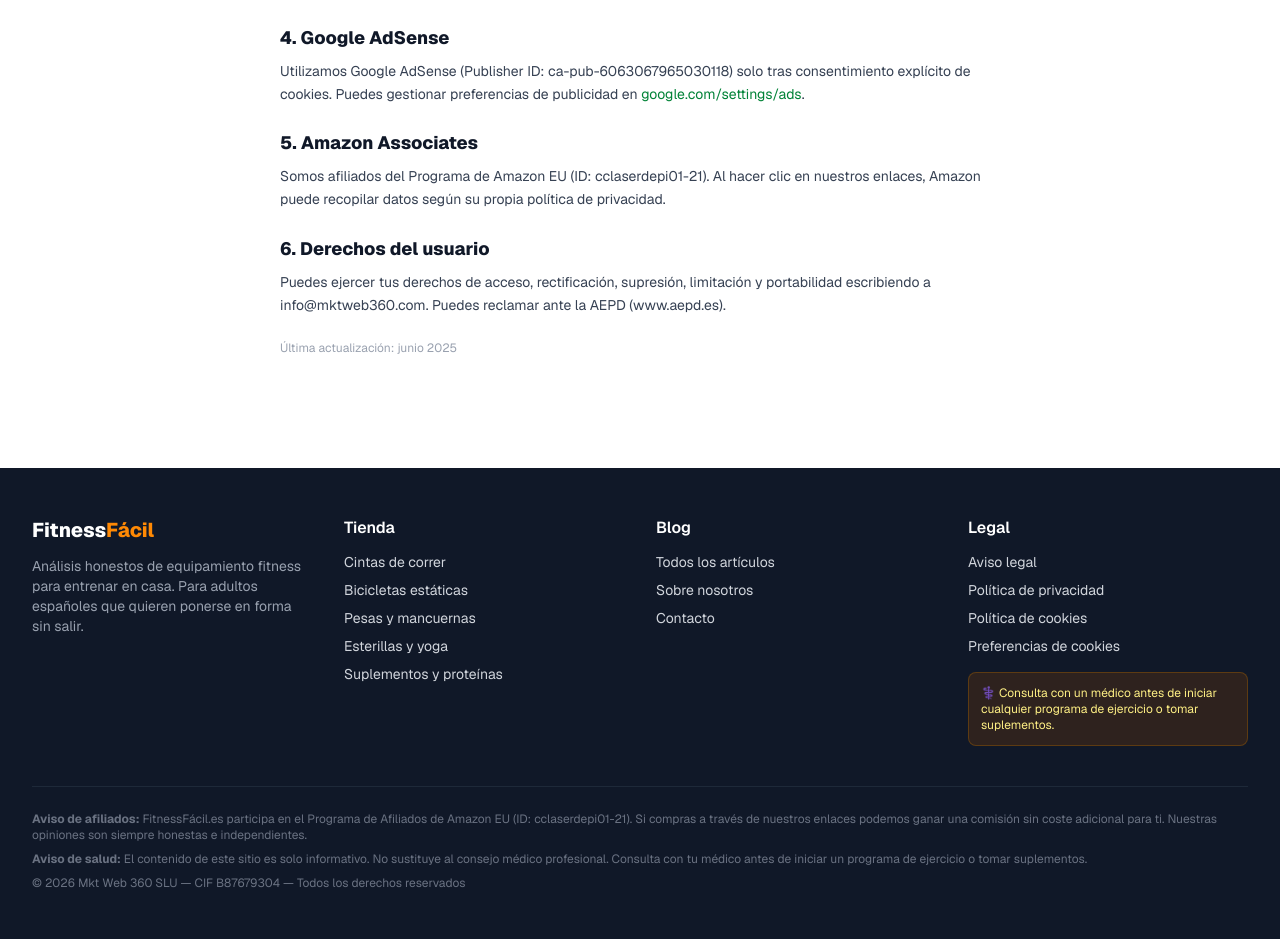
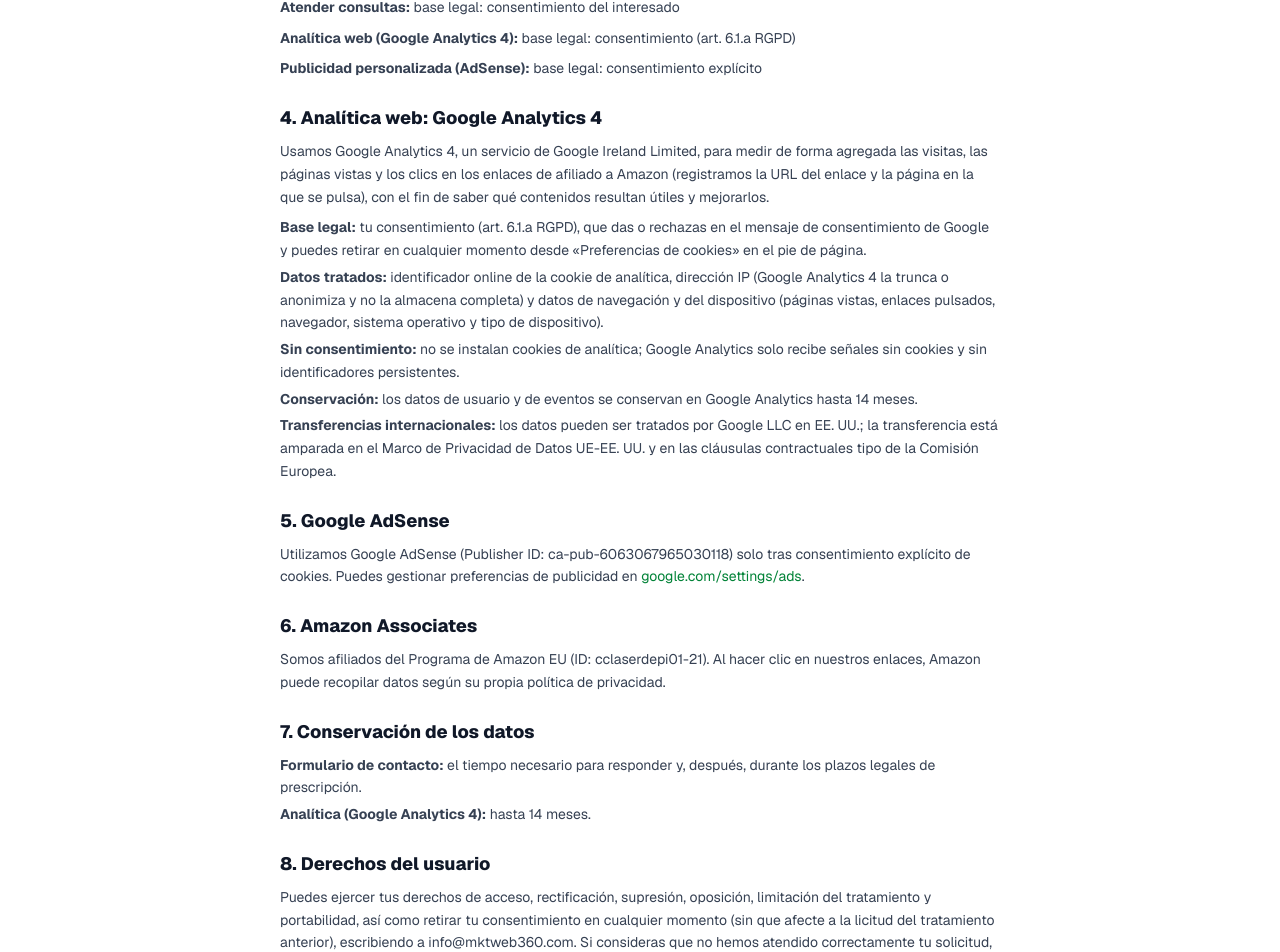
Before and after one commit to mktweb360/fitnessfacil, a Next.js app: page /politica-de-privacidad in a window 1280 px wide. Shown: the part 737-1689 px from the top of the page. Built offline with nearby package versions, Linux system fonts and the light colour scheme.

Commit message:
Privacidad: tratamiento de Google Analytics 4 (consentimiento, transferencias, conservación) y derechos completos; cookies: cómo retirar el consentimiento

```diff
--- a/app/politica-de-cookies/page.tsx
+++ b/app/politica-de-cookies/page.tsx
@@ -72,6 +72,18 @@
           </ul>
         </section>
 
+        <section>
+          <h2 className="text-lg font-extrabold text-gray-900 mb-2">Cómo retirar el consentimiento y borrar las cookies</h2>
+          <p className="mb-2">Las cookies de analítica (_ga, _ga_*) y de publicidad solo se instalan si las aceptas. Si las rechazas, Google Analytics solo recibe señales sin cookies y sin identificadores persistentes. Para retirar o cambiar tu consentimiento, pulsa «Preferencias de cookies» en el pie de cualquier página, modifica tu elección y guárdala: desde ese momento dejaremos de usar esas cookies. Retirar el consentimiento no elimina las cookies que ya estén guardadas en tu dispositivo; para borrarlas, usa la configuración de tu navegador:</p>
+          <ul className="space-y-1">
+            <li><strong>Google Chrome:</strong> Configuración › Privacidad y seguridad › Eliminar datos de navegación</li>
+            <li><strong>Mozilla Firefox:</strong> Ajustes › Privacidad &amp; Seguridad › Cookies y datos del sitio › Limpiar datos</li>
+            <li><strong>Safari (Mac):</strong> Ajustes › Privacidad › Gestionar datos de sitios web</li>
+            <li><strong>Microsoft Edge:</strong> Configuración › Privacidad, búsqueda y servicios › Borrar datos de exploración</li>
+          </ul>
+          <p className="mt-2">Si bloqueas todas las cookies, el mensaje de consentimiento volverá a aparecer en cada visita, porque no podremos recordar tu decisión.</p>
+        </section>
+
         <p>Más información en nuestra <Link href="/politica-de-privacidad" className="text-green-700 hover:underline">política de privacidad</Link> o escríbenos a info@mktweb360.com. Los datos del titular del sitio figuran en el <Link href="/aviso-legal" className="text-green-700 hover:underline">aviso legal</Link>.</p>
         <p className="text-xs text-gray-400">Última actualización: octubre de 2026</p>
       </div>
--- a/app/politica-de-privacidad/page.tsx
+++ b/app/politica-de-privacidad/page.tsx
@@ -28,12 +28,14 @@
             <li><strong>CIF:</strong> B87679304</li>
             <li><strong>Email:</strong> info@mktweb360.com</li>
           </ul>
+          <p className="mt-2">Los datos completos del titular figuran en el <Link href="/aviso-legal" className="text-green-700 hover:underline">aviso legal</Link>.</p>
         </section>
 
         <section>
           <h2 className="text-lg font-extrabold text-gray-900 mb-2">2. Datos que recopilamos</h2>
           <ul className="space-y-1">
             <li><strong><Link href="/contacto" className="text-green-700 hover:underline">Formulario de contacto</Link>:</strong> nombre y email cuando nos escribes</li>
+            <li><strong>Google Analytics 4:</strong> datos de navegación y del dispositivo para medir visitas de forma agregada, con cookies solo si las aceptas (ver apartado 4)</li>
             <li><strong>Cookies analíticas y publicitarias:</strong> con tu consentimiento (ver <Link href="/politica-de-cookies" className="text-green-700 hover:underline">política de cookies</Link>)</li>
             <li><strong>Google AdSense:</strong> con consentimiento, Google recopila datos para publicidad personalizada</li>
             <li><strong>Amazon Associates:</strong> cuando clicas en nuestros enlaces de Amazon, Amazon gestiona datos según su política propia</li>
@@ -44,27 +46,47 @@
           <h2 className="text-lg font-extrabold text-gray-900 mb-2">3. Finalidad y base legal</h2>
           <ul className="space-y-2">
             <li><strong>Atender consultas:</strong> base legal: consentimiento del interesado</li>
-            <li><strong>Analítica web:</strong> base legal: interés legítimo / consentimiento</li>
+            <li><strong>Analítica web (Google Analytics 4):</strong> base legal: consentimiento (art. 6.1.a RGPD)</li>
             <li><strong>Publicidad personalizada (AdSense):</strong> base legal: consentimiento explícito</li>
           </ul>
         </section>
 
         <section>
-          <h2 className="text-lg font-extrabold text-gray-900 mb-2">4. Google AdSense</h2>
+          <h2 className="text-lg font-extrabold text-gray-900 mb-2">4. Analítica web: Google Analytics 4</h2>
+          <p className="mb-2">Usamos Google Analytics 4, un servicio de Google Ireland Limited, para medir de forma agregada las visitas, las páginas vistas y los clics en los enlaces de afiliado a Amazon (registramos la URL del enlace y la página en la que se pulsa), con el fin de saber qué contenidos resultan útiles y mejorarlos.</p>
+          <ul className="space-y-1">
+            <li><strong>Base legal:</strong> tu consentimiento (art. 6.1.a RGPD), que das o rechazas en el mensaje de consentimiento de Google y puedes retirar en cualquier momento desde «Preferencias de cookies» en el pie de página.</li>
+            <li><strong>Datos tratados:</strong> identificador online de la cookie de analítica, dirección IP (Google Analytics 4 la trunca o anonimiza y no la almacena completa) y datos de navegación y del dispositivo (páginas vistas, enlaces pulsados, navegador, sistema operativo y tipo de dispositivo).</li>
+            <li><strong>Sin consentimiento:</strong> no se instalan cookies de analítica; Google Analytics solo recibe señales sin cookies y sin identificadores persistentes.</li>
+            <li><strong>Conservación:</strong> los datos de usuario y de eventos se conservan en Google Analytics hasta 14 meses.</li>
+            <li><strong>Transferencias internacionales:</strong> los datos pueden ser tratados por Google LLC en EE. UU.; la transferencia está amparada en el Marco de Privacidad de Datos UE-EE. UU. y en las cláusulas contractuales tipo de la Comisión Europea.</li>
+          </ul>
+        </section>
+
+        <section>
+          <h2 className="text-lg font-extrabold text-gray-900 mb-2">5. Google AdSense</h2>
           <p>Utilizamos Google AdSense (Publisher ID: ca-pub-6063067965030118) solo tras consentimiento explícito de cookies. Puedes gestionar preferencias de publicidad en <a href="https://www.google.com/settings/ads" className="text-green-700 hover:underline" target="_blank" rel="noopener noreferrer">google.com/settings/ads</a>.</p>
         </section>
 
         <section>
-          <h2 className="text-lg font-extrabold text-gray-900 mb-2">5. Amazon Associates</h2>
+          <h2 className="text-lg font-extrabold text-gray-900 mb-2">6. Amazon Associates</h2>
           <p>Somos afiliados del Programa de Amazon EU (ID: cclaserdepi01-21). Al hacer clic en nuestros enlaces, Amazon puede recopilar datos según su propia política de privacidad.</p>
         </section>
 
         <section>
-          <h2 className="text-lg font-extrabold text-gray-900 mb-2">6. Derechos del usuario</h2>
-          <p>Puedes ejercer tus derechos de acceso, rectificación, supresión, limitación y portabilidad escribiendo a info@mktweb360.com. Puedes reclamar ante la AEPD (www.aepd.es).</p>
+          <h2 className="text-lg font-extrabold text-gray-900 mb-2">7. Conservación de los datos</h2>
+          <ul className="space-y-1">
+            <li><strong>Formulario de contacto:</strong> el tiempo necesario para responder y, después, durante los plazos legales de prescripción.</li>
+            <li><strong>Analítica (Google Analytics 4):</strong> hasta 14 meses.</li>
+          </ul>
         </section>
 
-        <p className="text-xs text-gray-400">Última actualización: junio 2025</p>
+        <section>
+          <h2 className="text-lg font-extrabold text-gray-900 mb-2">8. Derechos del usuario</h2>
+          <p>Puedes ejercer tus derechos de acceso, rectificación, supresión, oposición, limitación del tratamiento y portabilidad, así como retirar tu consentimiento en cualquier momento (sin que afecte a la licitud del tratamiento anterior), escribiendo a info@mktweb360.com. Si consideras que no hemos atendido correctamente tu solicitud, puedes presentar una reclamación ante la Agencia Española de Protección de Datos (AEPD, www.aepd.es).</p>
+        </section>
+
+        <p className="text-xs text-gray-400">Última actualización: octubre de 2026</p>
       </div>
     </div>
   );
```
